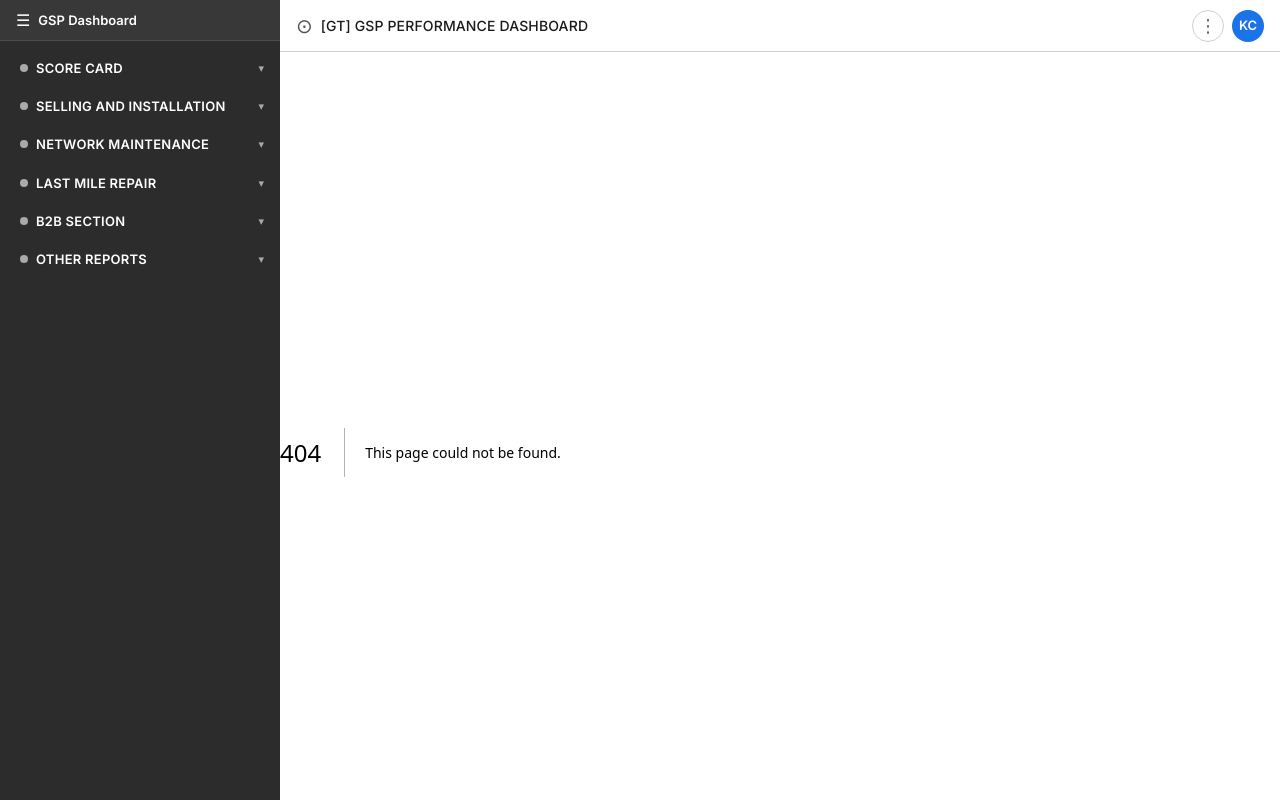
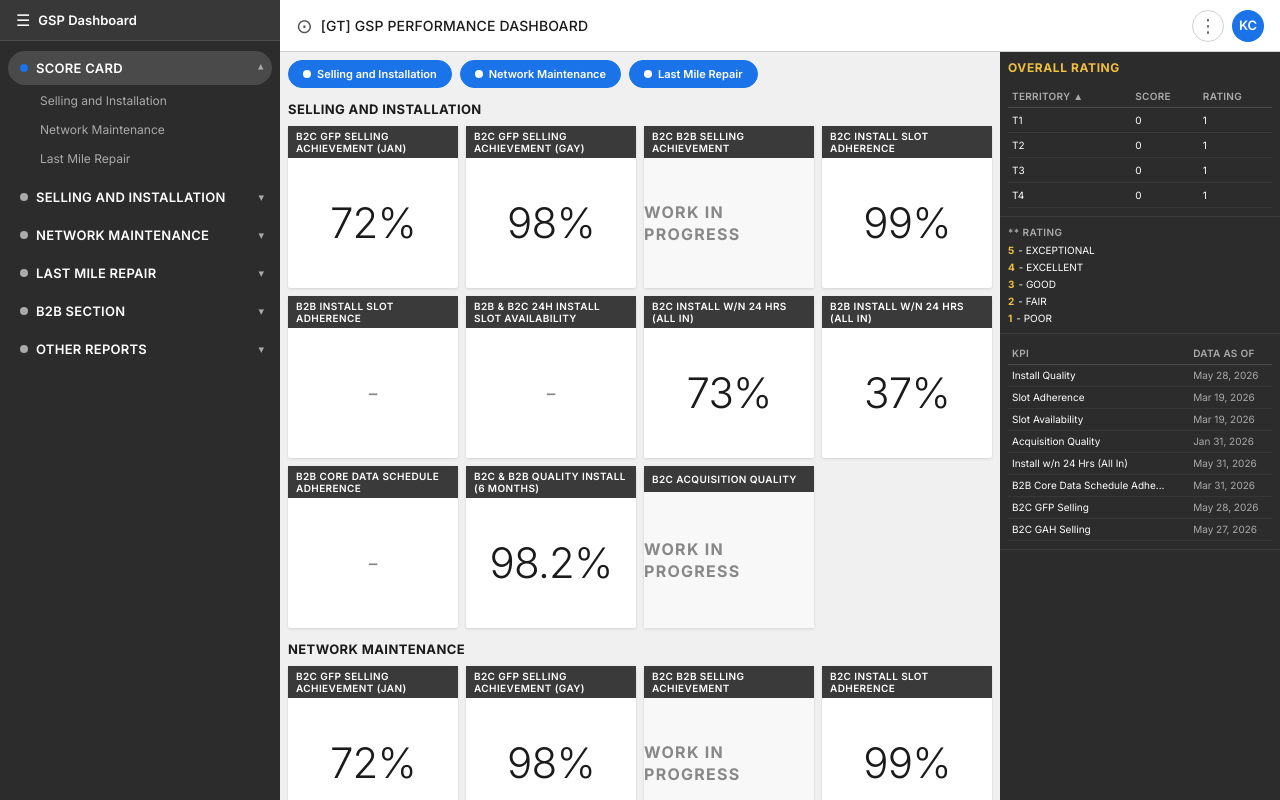
Before and after one commit to GSP-WEB/gsp-fe, a Next.js app: page /score-card in a window 1280 px wide. Before the commit this address had no page. Built offline with nearby package versions, Linux system fonts and the light colour scheme.

Commit message:
score card refactor

```diff
--- a/src/app/page.tsx
+++ b/src/app/page.tsx
@@ -1,5 +1,5 @@
 import { redirect } from "next/navigation";
 
 export default function HomePage() {
-  redirect("/score-card/selling-and-installation");
+  redirect("/score-card");
 }
--- /dev/null
+++ b/src/app/score-card/last-mile-repair/page.module.scss
@@ -0,0 +1,27 @@
+@import "../../../styles/variables";
+
+.content {
+  display: flex;
+  flex: 1;
+  overflow: hidden;
+  width: 100%;
+}
+
+.main {
+  flex: 1;
+  overflow-y: auto;
+  padding: $space-sm;
+  display: flex;
+  flex-direction: column;
+  gap: $space-sm;
+  background: $color-bg;
+  min-width: 0;
+}
+
+.footer {
+  font-size: $font-size-xs;
+  color: $color-text-muted;
+  padding: $space-xs 0 $space-sm;
+  border-top: 1px solid $color-border;
+  margin-top: $space-xs;
+}
--- /dev/null
+++ b/src/app/score-card/network-maintenance/page.module.scss
@@ -0,0 +1,27 @@
+@import "../../../styles/variables";
+
+.content {
+  display: flex;
+  flex: 1;
+  overflow: hidden;
+  width: 100%;
+}
+
+.main {
+  flex: 1;
+  overflow-y: auto;
+  padding: $space-sm;
+  display: flex;
+  flex-direction: column;
+  gap: $space-sm;
+  background: $color-bg;
+  min-width: 0;
+}
+
+.footer {
+  font-size: $font-size-xs;
+  color: $color-text-muted;
+  padding: $space-xs 0 $space-sm;
+  border-top: 1px solid $color-border;
+  margin-top: $space-xs;
+}
--- /dev/null
+++ b/src/app/score-card/page.module.scss
@@ -0,0 +1,76 @@
+@import '../../styles/variables';
+
+.content {
+  display: flex;
+  flex: 1;
+  overflow: hidden;
+  width: 100%;
+}
+
+.main {
+  flex: 1;
+  overflow-y: auto;
+  padding: $space-sm;
+  display: flex;
+  flex-direction: column;
+  gap: $space-md;
+  background: $color-bg;
+  min-width: 0;
+}
+
+.filterBar {
+  display: flex;
+  flex-wrap: wrap;
+  gap: $space-sm;
+}
+
+.chip {
+  display: flex;
+  align-items: center;
+  gap: 6px;
+  padding: 6px 14px;
+  border-radius: 999px;
+  border: 1px solid $color-border;
+  background: $color-surface;
+  color: $color-text-muted;
+  font-size: $font-size-sm;
+  font-weight: 600;
+  cursor: pointer;
+  transition: background 0.15s, color 0.15s, border-color 0.15s;
+
+  &:hover {
+    border-color: $color-nav-active;
+  }
+}
+
+.chipDot {
+  width: 8px;
+  height: 8px;
+  border-radius: 50%;
+  background: $color-text-muted;
+  transition: background 0.15s;
+}
+
+.chipActive {
+  background: $color-nav-active;
+  border-color: $color-nav-active;
+  color: #ffffff;
+
+  .chipDot {
+    background: #ffffff;
+  }
+}
+
+.empty {
+  font-size: $font-size-sm;
+  color: $color-text-muted;
+  padding: $space-md 0;
+}
+
+.footer {
+  font-size: $font-size-xs;
+  color: $color-text-muted;
+  padding: $space-xs 0 $space-sm;
+  border-top: 1px solid $color-border;
+  margin-top: $space-xs;
+}
--- /dev/null
+++ b/src/app/score-card/page.tsx
@@ -0,0 +1,66 @@
+"use client";
+import { useState } from "react";
+import Sidebar from "@/components/Sidebar/Sidebar";
+import ScoreCardSection from "@/components/ScoreCardSection/ScoreCardSection";
+import styles from "./page.module.scss";
+import { scoreCardSections } from "@/data/scoreCardSections";
+
+export default function ScoreCardOverview() {
+  const [visible, setVisible] = useState<Record<string, boolean>>(
+    Object.fromEntries(scoreCardSections.map((s) => [s.id, true])),
+  );
+
+  const toggle = (id: string) =>
+    setVisible((prev) => ({ ...prev, [id]: !prev[id] }));
+
+  const visibleSections = scoreCardSections.filter((s) => visible[s.id]);
+
+  return (
+    <div className={styles.content}>
+      <main className={styles.main}>
+        <div
+          className={styles.filterBar}
+          role="group"
+          aria-label="Filter score card sections"
+        >
+          {scoreCardSections.map((section) => {
+            const isOn = visible[section.id];
+            return (
+              <button
+                key={section.id}
+                type="button"
+                className={`${styles.chip} ${isOn ? styles.chipActive : ""}`}
+                onClick={() => toggle(section.id)}
+                aria-pressed={isOn}
+              >
+                <span className={styles.chipDot} />
+                {section.label}
+              </button>
+            );
+          })}
+        </div>
+
+        {visibleSections.length === 0 && (
+          <p className={styles.empty}>
+            Select at least one section above to view its KPIs.
+          </p>
+        )}
+
+        {visibleSections.map((section) => (
+          <ScoreCardSection
+            key={section.id}
+            title={section.label}
+            cards={section.cards}
+            keyPrefix={`${section.id}-`}
+          />
+        ))}
+
+        <div className={styles.footer}>
+          Data Last Updated: 6/24/2026 10:34:04 PM (Some items on the page have
+          not been updated)
+        </div>
+      </main>
+      <Sidebar />
+    </div>
+  );
+}
--- /dev/null
+++ b/src/components/ScoreCardSection/ScoreCardSection.module.scss
@@ -0,0 +1,16 @@
+@import '../../styles/variables';
+
+.section {
+  display: flex;
+  flex-direction: column;
+  gap: $space-sm;
+}
+
+.title {
+  font-size: $font-size-md;
+  font-weight: 700;
+  color: $color-text-primary;
+  text-transform: uppercase;
+  letter-spacing: 0.03em;
+  margin: 0;
+}
--- /dev/null
+++ b/src/components/ScoreCardSection/ScoreCardSection.tsx
@@ -0,0 +1,31 @@
+import KpiCard from "@/components/KpiCard/KpiCard";
+import Grid from "@/components/Grid/Grid";
+import { KpiCardData } from "@/data/scoreCard";
+import styles from "./ScoreCardSection.module.scss";
+
+interface Props {
+  title: string;
+  cards: KpiCardData[];
+  /** Prefix for React keys. Needed when the same card data is rendered in
+   * more than one section on the same page (e.g. the combined overview,
+   * where Network Maintenance and Last Mile Repair currently mock the same
+   * cards as Selling and Installation) so keys don't collide. */
+  keyPrefix?: string;
+}
+
+export default function ScoreCardSection({
+  title,
+  cards,
+  keyPrefix = "",
+}: Props) {
+  return (
+    <section className={styles.section}>
+      <h2 className={styles.title}>{title}</h2>
+      <Grid minColumnWidth={260} columns={4}>
+        {cards.map((card) => (
+          <KpiCard key={`${keyPrefix}${card.id}`} data={card} />
+        ))}
+      </Grid>
+    </section>
+  );
+}
--- a/src/data/scoreCard.ts
+++ b/src/data/scoreCard.ts
@@ -335,7 +335,7 @@ export interface NavItem {
 export const navTabs: NavItem[] = [
   {
     label: "SCORE CARD",
-    href: "/score-card/selling-and-installation",
+    href: "/score-card",
     children: [
       {
         label: "Selling and Installation",
--- /dev/null
+++ b/src/data/scoreCardSections.ts
@@ -0,0 +1,57 @@
+import {
+  b2cGfpSellingJan,
+  b2cGfpSellingGay,
+  b2cSellingAchievement,
+  b2cInstallSlotAdherence,
+  b2bInstallSlotAdherence,
+  b2bB2cSlotAvailability,
+  b2cInstallWithin24h,
+  b2bInstallWithin24h,
+  b2bCoreDataSchedule,
+  b2cB2bQualityInstall,
+  b2cAcquisitionQuality,
+  KpiCardData,
+} from "./scoreCard";
+
+export interface ScoreCardSectionData {
+  id: string;
+  label: string;
+  cards: KpiCardData[];
+}
+
+const sellingAndInstallationCards: KpiCardData[] = [
+  b2cGfpSellingJan,
+  b2cGfpSellingGay,
+  b2cSellingAchievement,
+  b2cInstallSlotAdherence,
+  b2bInstallSlotAdherence,
+  b2bB2cSlotAvailability,
+  b2cInstallWithin24h,
+  b2bInstallWithin24h,
+  b2bCoreDataSchedule,
+  b2cB2bQualityInstall,
+  b2cAcquisitionQuality,
+];
+
+// NOTE: Network Maintenance and Last Mile Repair don't have their own KPIs
+// defined yet, so both mock/placeholder sections reuse the Selling and
+// Installation card set for now. Swap these arrays out once real data
+// exists for each — nothing else (the overview page, the individual
+// sub-pages, ScoreCardSection) needs to change when you do.
+export const scoreCardSections: ScoreCardSectionData[] = [
+  {
+    id: "selling-and-installation",
+    label: "Selling and Installation",
+    cards: sellingAndInstallationCards,
+  },
+  {
+    id: "network-maintenance",
+    label: "Network Maintenance",
+    cards: sellingAndInstallationCards, // mock — reuses S&I cards for now
+  },
+  {
+    id: "last-mile-repair",
+    label: "Last Mile Repair",
+    cards: sellingAndInstallationCards, // mock — reuses S&I cards for now
+  },
+];
```
Also changed, not shown: src/app/score-card/last-mile-repair/page.tsx (+20 -3 lines), src/app/score-card/network-maintenance/page.tsx (+20 -3 lines), src/app/score-card/selling-and-installation/page.tsx (+4 -33 lines).
